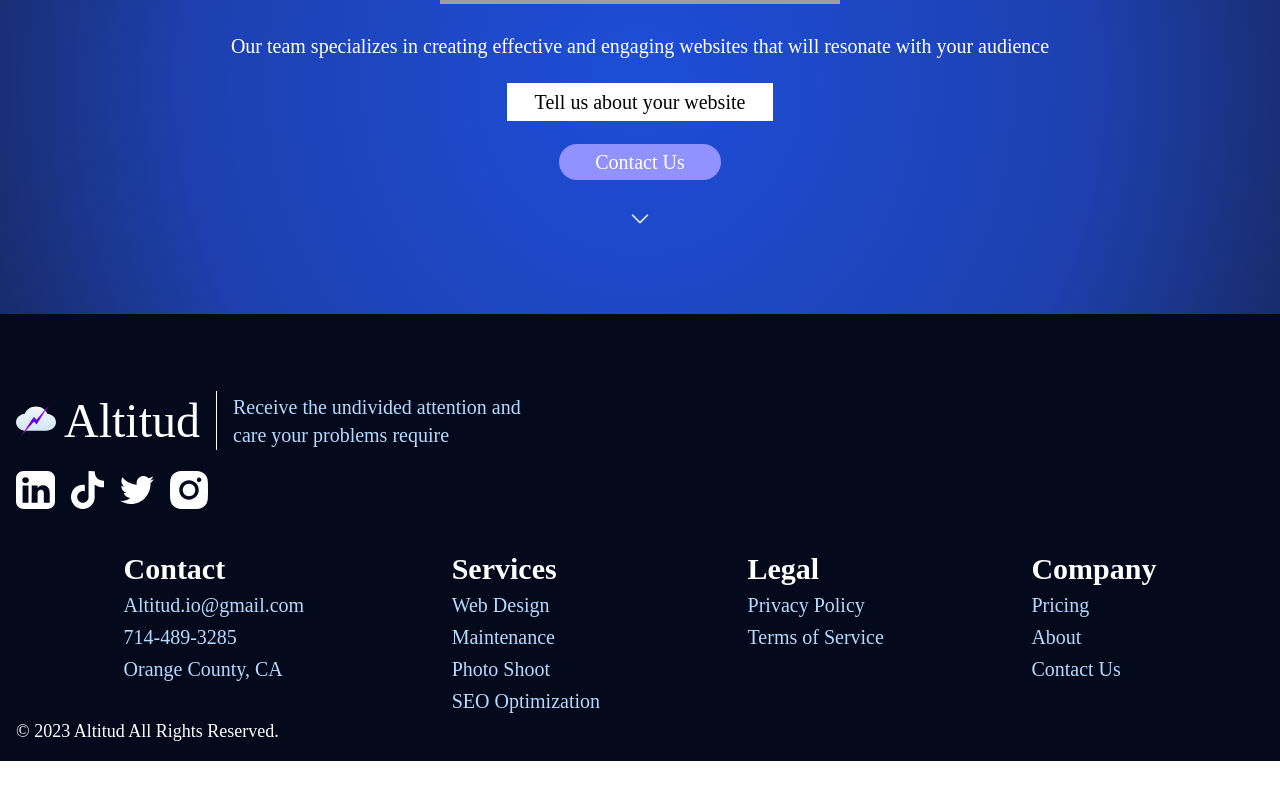
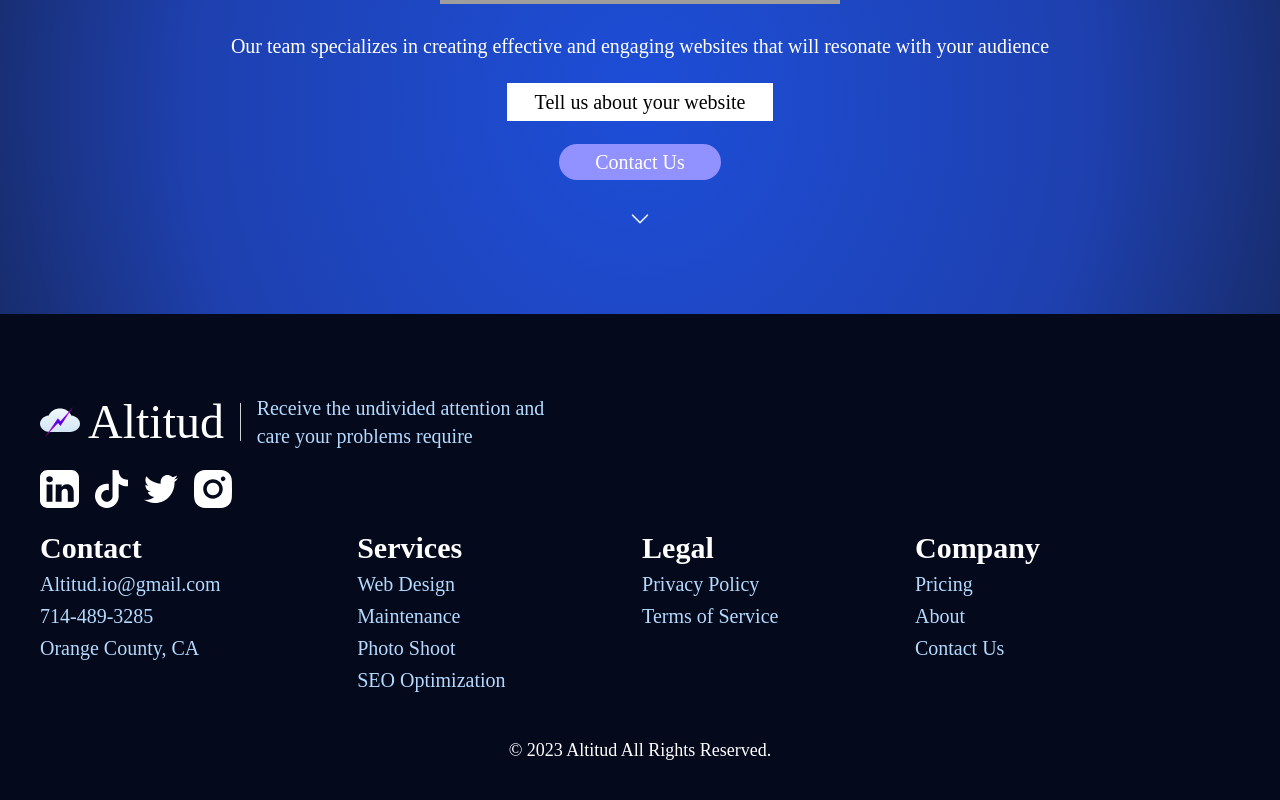
Before and after one commit to AngelCalderon105/altitud, a React (Vite) app: page / in a window 1280 px wide. Shown: the part 598-1398 px from the top of the page. Before the commit the page ends 1359 px from the top, so only its background shows below. Built offline with nearby package versions, Linux system fonts and the light colour scheme; grey boxes are pictures that could not be loaded.

Commit message:
responsive design almost done

```diff
--- a/src/FooterPage/Footer.jsx
+++ b/src/FooterPage/Footer.jsx
@@ -4,14 +4,14 @@ import MediaBar from './MediaBar'
 import FooterMenu from './FooterMenu'
 export default function Footer () {
     return (
-        <div className='bg-footer-bg  text-white font-times flex flex-col p-4'>
+        <div className='bg-footer-bg  text-white font-times flex flex-col p-4 md:p-10'>
     <div className=' flex flex-col rounded-t-3xl'>
-       <div className='py-10 2xl:py-5 '>
+       <div className='py-5 '>
         <div className='flex justify-start items-center gap-x-2 lg:gap-x-4 py-5' >
             <div className='text-2xl sm:text-4xl md:text-5xl lg:text-5xl '>
                 <Logo/>
             </div>
-            <img src= {Divider} alt="divider" />
+            <img src= {Divider} alt="divider" className='h-10' />
             <p className='text-light-blue text-xs sm:text-base md:text-lg lg:text-xl w-6/12 sm:w-5/12 md:w-60 lg:w-72 '>
                 Receive the undivided attention and care your problems require
             </p>
@@ -22,7 +22,7 @@ export default function Footer () {
         </div>
         <FooterMenu/>
     </div>
-    <p className='text-xs justify-start lg:text-lg'>&copy; 2023 Altitud All Rights Reserved.</p>
+    <p className='text-xs text-center lg:text-lg pt-10'>&copy; 2023 Altitud All Rights Reserved.</p>
     </div>
     )
 }
--- a/src/FooterPage/FooterMenu.jsx
+++ b/src/FooterPage/FooterMenu.jsx
@@ -2,13 +2,13 @@ import MenuSection from "./MenuSection"
 export default function FooterMenu() {
 
     return (
-
-        <div className="flex flex-row flex-wrap justify-around gap-10 lg:justify-evenly  ">
+        <div className=" xl:w-10/12">
+        <div className="flex flex-row flex-wrap justify-start gap-10 lg:justify-between  ">
         <MenuSection menuList = {["Contact","Altitud.io@gmail.com","714-489-3285","Orange County, CA"]}/>
         <MenuSection menuList = {["Services", "Web Design", "Maintenance","Photo Shoot","SEO Optimization"]}/>
         <MenuSection menuList = {["Legal", "Privacy Policy", "Terms of Service"]}/>
         <MenuSection menuList = {["Company", "Pricing", "About","Contact Us"]}/>
-
+        </div>
         </div>
     )
 }
```
